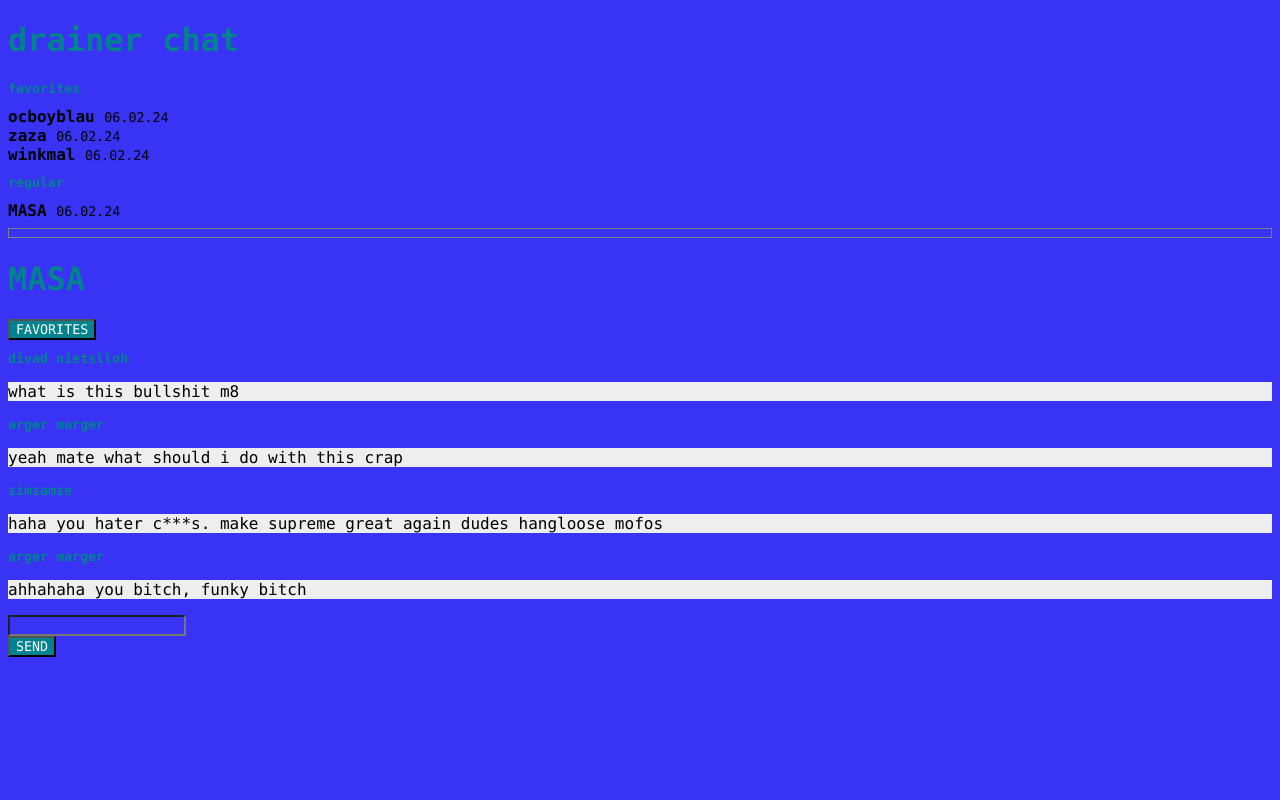
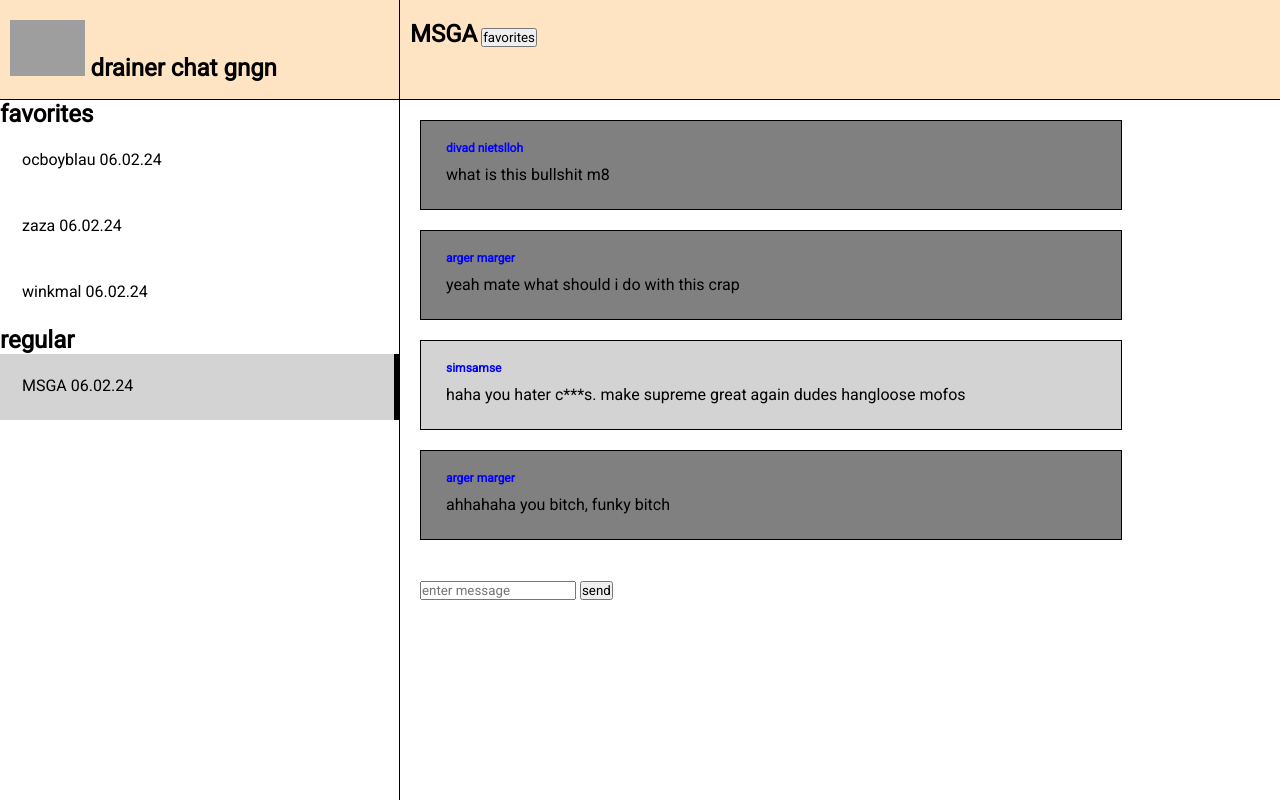
Before and after one commit to nelsen4/chatbot, a plain HTML site: page index.html in a window 1280 px wide. Drawn offline with Linux system fonts and the light colour scheme; grey boxes are pictures that could not be loaded.

Commit message:
general layout

```diff
--- /dev/null
+++ b/css/style.css
@@ -0,0 +1,93 @@
+/* GLOBAL */
+* {
+    font-family: Roboto, Arial, sans-serif;
+    margin: 0;
+    padding: 0;
+}
+body {
+    width: 100%;
+}
+section {
+    position: fixed;
+    top: 0px;
+    height: 100vh;
+}
+#channels-view {
+    width: 399px;
+    height: 100vh;
+    border-right: 1px solid black;
+}
+#chat-section {
+    left: 400px;
+    width: calc(100% - 400px)
+}
+
+/* APP BAR */
+.headbar {
+    box-sizing: border-box;
+    padding-left:10px;
+    padding-bottom: 20px;
+    padding-top: 20px;
+    width: 100%;
+    height: 100px;
+    border-bottom: 1px solid black;
+    background-color: bisque;
+    text-align: left;
+    bottom: 100px;
+
+}
+
+.logo-img {
+    background-color: blue;
+}
+
+/* CHANNELS LIST */
+.channel-list {
+    background-color: white;
+    list-style-type: none;
+}
+.selected-channel {
+    background-color: lightgrey;
+    border-right: 5px solid black;
+}
+li {
+    box-sizing: border-box;
+    padding: 22px;
+    height: 66px;
+
+}
+
+/* MESSAGES */
+#selected-channel{
+    display: inline;
+}
+.message{
+    width: 75%;
+    padding: 20px;
+    border: 1px solid black;
+    margin: 20px;
+}
+
+.author {
+    font-size: 12px;
+    font-weight: 999;
+    color: blue;
+    padding: 5px;
+    padding-top: 0px;
+}
+
+.content{
+    padding: 5px;
+}
+
+.outgoing{
+    background-color: lightgray;
+}
+
+.incoming{
+    background-color: gray;
+}
+
+#input-area{
+    padding: 20px;
+}
--- a/index.html
+++ b/index.html
@@ -2,65 +2,89 @@
 <html>
     <head>
         <title>chatter | app</title>
-        <style>
-            * {
-                font-family:
-                /*"Roboto", "Arial", "sans-serif";*/
-                "Lucida Sans Typewriter", monaco, sans-serif;
-                background-color: #3833F5;
-
-            }
-            h1 {
-                color: #00838f;
-            }
-            h2 {
-                color: #00838f;
-                font-size: smaller;
-            }
-
-            p {
-                background-color: #eeeeee
-            }
-
-            button {
-                background-color: #00838f;
-                text-transform: uppercase;
-                color: white
-            }
-        </style>
+        <link href="./css/style.css" rel="stylesheet">
+        <link href="https://fonts.googleapis.com/css?family=Roboto" rel="stylesheet">
 
     </head>
     <body>
-        <h1>drainer chat</h1>
-        <h2>favorites</h2>
-            <strong>ocboyblau</strong> <small>06.02.24</small> <br>
-            <strong>zaza</strong> <small>06.02.24</small> <br>
-            <strong>winkmal</strong> <small>06.02.24</small> <br>
-        <h2>regular</h2>
-            <strong>MASA</strong> <small>06.02.24</small>
+
+        <section id="channels-view">
+            <!-- HEADBAR -->
+            <div class="headbar">
+                <h1>
+                    <img class="logo-img" height="56" src="https://ip.lfe.mw.tum.de/sections/moocus.png"
+                    alt="moocus-logo">
+                    drainer chat gngn
+                </h1>
+            </div>
+
+            <!-- CHANNELS SECTION -->
+            <div>
+            <h2>favorites</h2>
+                <ul class="channel-list">
+                    <li><span class="channel-name">ocboyblau</span>
+                        <span class="timestamp">06.02.24</span> </li>
+                    <li><span class="channel-name">zaza</span>
+                        <span class="timestamp">06.02.24</span> </li>
+                    <li><span class="channel-name">winkmal</span>
+                        <span class="timestamp">06.02.24</span> </li>
+                </ul>
+            <h2>regular</h2>
+                <ul class="channel-list">
+                    <li class="selected-channel"><span class="channel-name">MSGA</span>
+                        <span class="timestamp">06.02.24</span></li>
+                </ul>
+            </div>
+        </section>
 
 
-        <hr size="10" noshade>
 
-        <h1>MASA</h1>
-        <button type="button">favorites</button>
+        <!-- CHAT SECTION -->
+        <section id="chat-section">
+            <div class="headbar">
+                <h1 id="selected-channel">MSGA</h1>
+                <button type="button">favorites</button>
+            </div>
 
-        <h2>divad nietslloh</h2>
-        <p>what is this bullshit m8</p>
+            <div id="chat-area">
+                <div class="message incoming">
+                    <div class="message-content-sender">
+                        <h2 class="author">divad nietslloh</h2>
+                        <p class="content">what is this bullshit m8</p>
+                    </div>
+                </div>
 
-        <h2>arger marger</h2>
-        <p>yeah mate what should i do with this crap</p>
+                <div class="message incoming">
+                    <div class="message-content-sender">
+                        <h2 class="author">arger marger</h2>
+                        <p class="content">yeah mate what should
+                            i do with this crap</p>
+                    </div>
+                </div>
 
-        <h2>simsamse</h2>
-        <p>haha you hater c***s. make supreme great again dudes hangloose mofos</p>
+                <div class="message outgoing">
+                    <div class="message-content-sender">
+                        <h2 class="author">simsamse</h2>
+                        <p class="content">haha you hater c***s.
+                            make supreme great again dudes hangloose mofos</p>
+                    </div>
+                </div>
 
 
-        <h2>arger marger</h2>
-        <p>ahhahaha you bitch, funky bitch</p>
+                <div class="message incoming">
+                    <div class="message-content-sender">
+                        <h2 class="author">arger marger</h2>
+                        <p class="content">ahhahaha you bitch, funky bitch</p>
+                    </div>
+                </div>
 
-        <input type="text" id="fname" name="fname"><br>
+                <div id="input-area">
+                    <input type="text" id="input-message" placeholder="enter message">
+                    <button type="button">send</button>
+                </div>
+            </div>
 
-        <button type="button">send</button>
+        </section>
 
     </body>
 </html>
```
